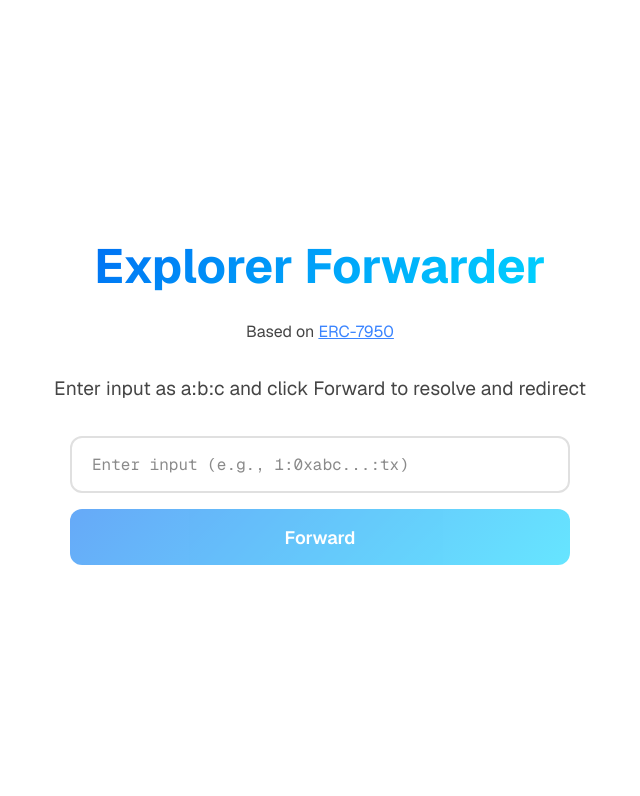
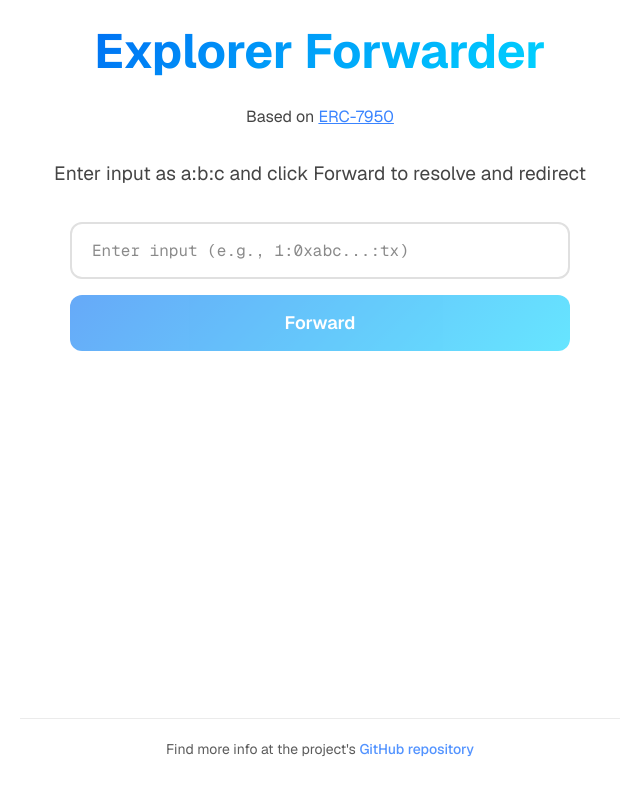
Before and after one commit to microbecode/explorer-forwarder, a Next.js app: page / in a window 1280 px wide. Shown: the top 796 px of the page, without its empty margins (320-960 px from the left). Built offline with nearby package versions, Linux system fonts and the light colour scheme.

Commit message:
Add footer

```diff
--- a/src/app/page.module.css
+++ b/src/app/page.module.css
@@ -10,6 +10,7 @@
   --input-focus: #0070f3;
 
   display: flex;
+  flex-direction: column;
   align-items: center;
   justify-content: center;
   min-height: 100vh;
@@ -226,3 +227,41 @@
     font-size: 15px;
   }
 }
+
+.footer {
+  margin-top: auto;
+  padding: 20px 0;
+  text-align: center;
+  border-top: 1px solid var(--gray-alpha-200);
+  width: 100%;
+  max-width: 600px;
+}
+
+.footer p {
+  margin: 0;
+  font-size: 14px;
+  color: var(--foreground);
+  opacity: 0.7;
+  line-height: 1.5;
+}
+
+.footerLink {
+  color: #0a66ff;
+  text-decoration: none;
+  font-weight: 500;
+}
+
+.footerLink:hover {
+  text-decoration: underline;
+  text-decoration-thickness: 2px;
+}
+
+@media (max-width: 768px) {
+  .footer {
+    padding: 16px 0;
+  }
+
+  .footer p {
+    font-size: 13px;
+  }
+}
--- a/src/app/page.tsx
+++ b/src/app/page.tsx
@@ -19,10 +19,15 @@ export default function Home() {
     setIsForwarding(true);
     try {
       // First resolve via API to catch and surface errors nicely in the UI
-      const res = await fetch(`/api/resolve?input=${encodeURIComponent(input)}`);
+      const res = await fetch(
+        `/api/resolve?input=${encodeURIComponent(input)}`
+      );
       const data = await res.json();
       if (!res.ok) {
-        const message = typeof data?.error === "string" ? data.error : "Failed to resolve input";
+        const message =
+          typeof data?.error === "string"
+            ? data.error
+            : "Failed to resolve input";
         setErrorMsg(message);
         return;
       }
@@ -51,7 +56,14 @@ export default function Home() {
       <main className={styles.main}>
         <h1 className={styles.title}>Explorer Forwarder</h1>
         <p className={styles.subtitle}>
-          Based on <a href="https://github.com/ethereum/ERCs/blob/master/ERCS/erc-7950.md" target="_blank" rel="noopener noreferrer">ERC-7950</a>
+          Based on{" "}
+          <a
+            href="https://github.com/ethereum/ERCs/blob/master/ERCS/erc-7950.md"
+            target="_blank"
+            rel="noopener noreferrer"
+          >
+            ERC-7950
+          </a>
         </p>
         <p className={styles.description}>
           Enter input as a:b:c and click Forward to resolve and redirect
@@ -82,6 +94,20 @@ export default function Home() {
           </div>
         )}
       </main>
+
+      <footer className={styles.footer}>
+        <p>
+          Find more info at the project's{" "}
+          <a
+            href="https://github.com/microbecode/explorer-forwarder"
+            target="_blank"
+            rel="noopener noreferrer"
+            className={styles.footerLink}
+          >
+            GitHub repository
+          </a>
+        </p>
+      </footer>
     </div>
   );
 }
```
Also changed, not shown: 1 other file (tests, documents, lock files or other folders).
